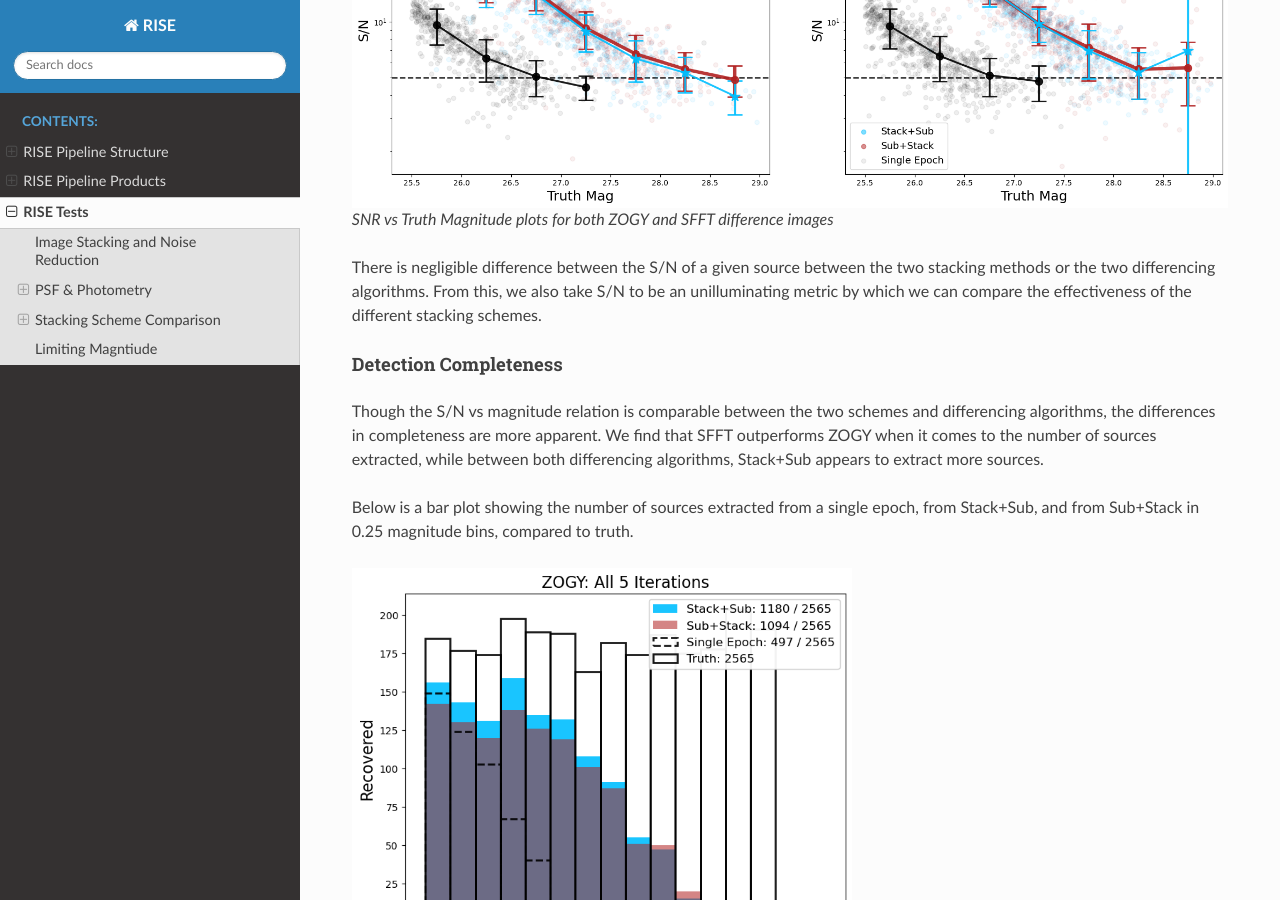
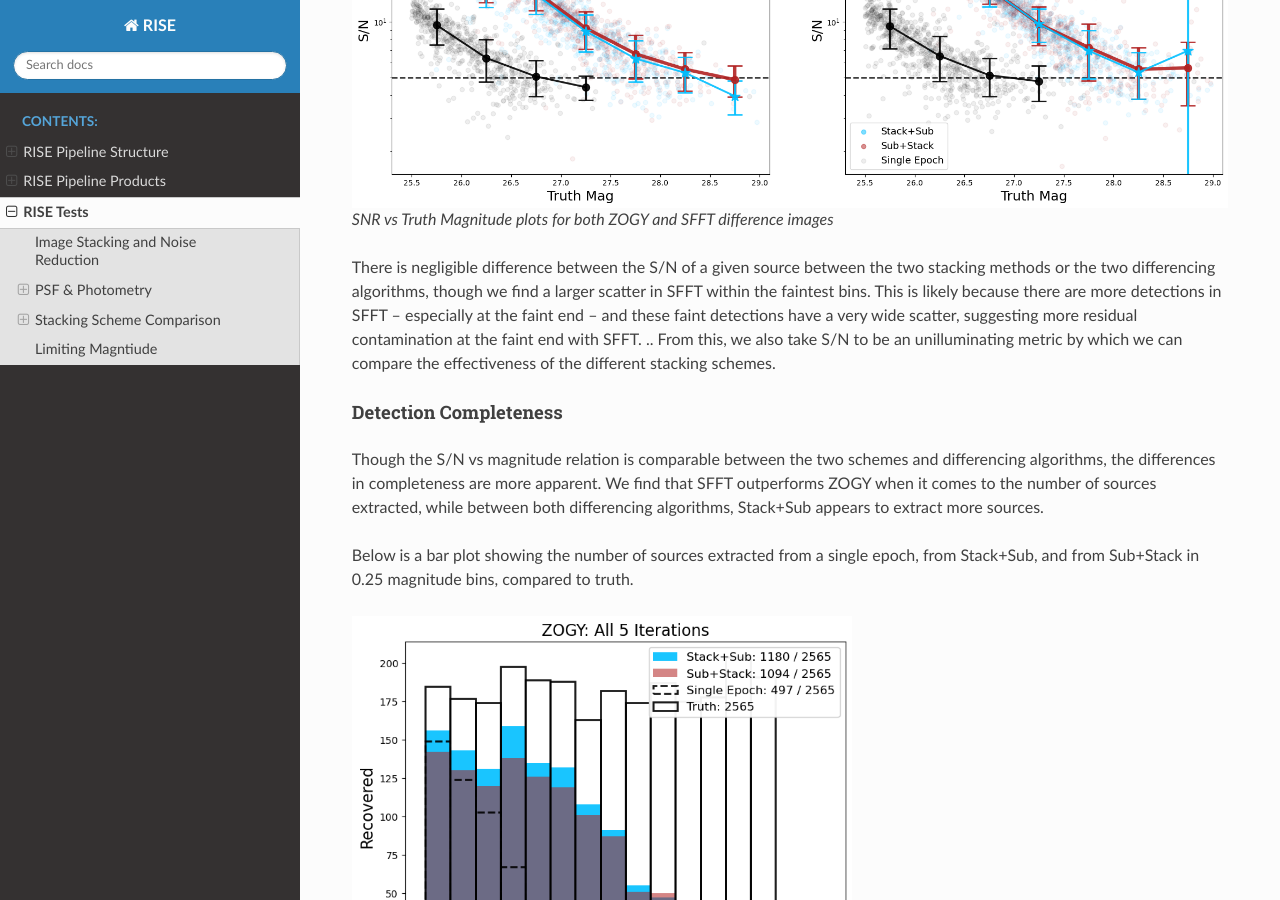
Before and after one commit to joseph-santana/RISE-docs, a Sphinx documentation site: the page built from source/tests.rst, in a window 1280 px wide and 900 px high, scrolled down 7054 px. Built offline with Sphinx 7.4.7 and the Read the Docs theme 3.1.0, drawn with Linux system fonts in a browser that asks for light colours.

Commit message:
Update stacking scheme tests

```diff
--- a/source/tests.rst
+++ b/source/tests.rst
@@ -143,8 +143,9 @@ We measure S/N using a 4-pixel diameter aperture.
 
     SNR vs Truth Magnitude plots for both ZOGY and SFFT difference images
 
-There is negligible difference between the S/N of a given source between the two stacking methods or the two differencing algorithms.
-From this, we also take S/N to be an unilluminating metric by which we can compare the effectiveness of the different stacking schemes.
+There is negligible difference between the S/N of a given source between the two stacking methods or the two differencing algorithms, though we find a larger scatter in SFFT within the faintest bins.
+This is likely because there are more detections in SFFT -- especially at the faint end -- and these faint detections have a very wide scatter, suggesting more residual contamination at the faint end with SFFT.
+.. From this, we also take S/N to be an unilluminating metric by which we can compare the effectiveness of the different stacking schemes.
 
 Detection Completeness
 ^^^^^^^^^^^^^^^^^^^^^^
```
